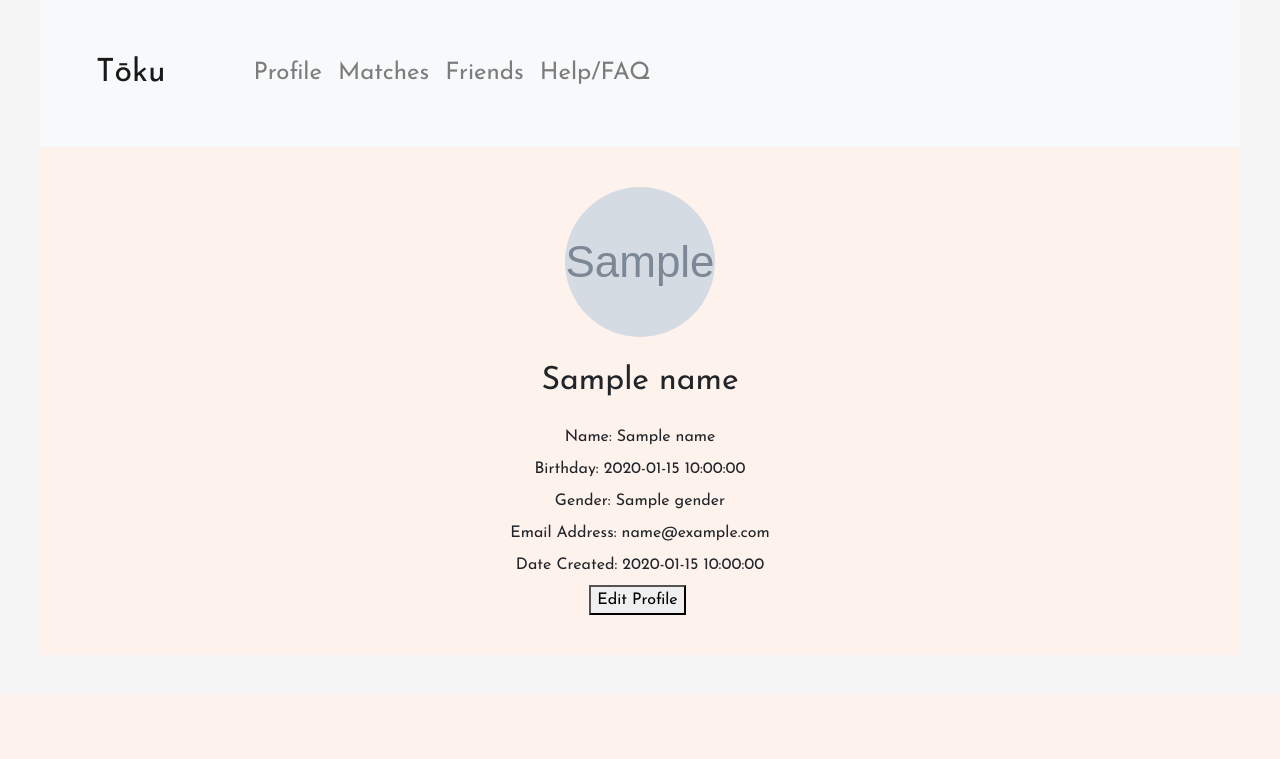
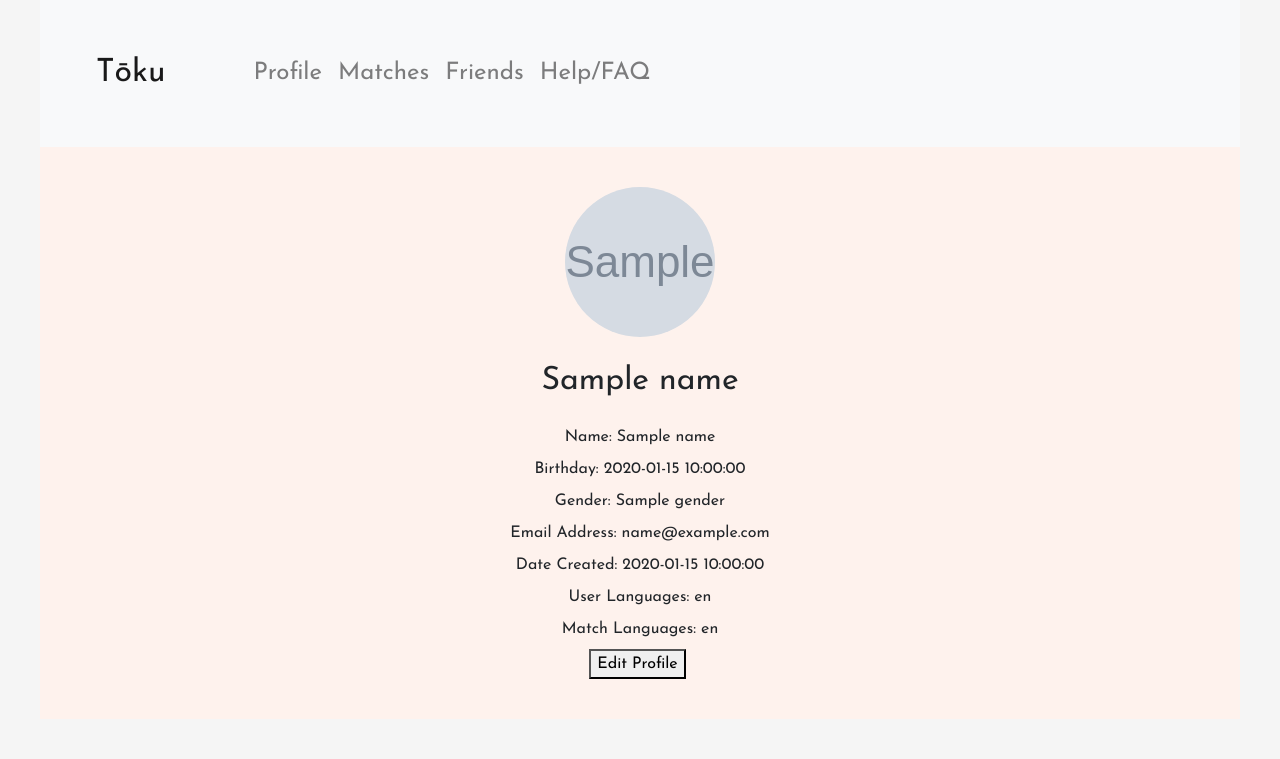
Before and after one commit to nathanzzhang/TokuApp, a Flask app: template backend/templates/profile.html in a window 1280 px wide. Shown: the part 271-1030 px from the top of the page. Before the commit the page ends 886 px from the top, so only its background shows below. Run offline with Flask 2, Linux system fonts and the light colour scheme; the template is opened without the code that fills it: most values are stand-ins (such as "Sample title", 1, 10 or a date in 2020); grey boxes marked "Sample" are stand-in pictures; parts of the project's set-up code (start-up, migrations or seed data) failed here and were passed over; some libraries are stand-ins or nearby versions.

Commit message:
debug session

```diff
--- a/backend/app.py
+++ b/backend/app.py
@@ -24,6 +24,8 @@ db = SQLAlchemy(app)
 db.app = app
 db.init_app(app)
 DEBUG = True
+
+
 
 login_manager = LoginManager()
 login_manager.init_app(app)
@@ -103,12 +105,13 @@ def languages():
         if user_languages != [] and match_languages != []:
             user.set_user_languages(str(user_languages).strip('[]'))
             user.set_match_languages(str(match_languages).strip('[]'))
+            db.session.flush()
+            db.session.commit()
             login_user(user)
-            db.session.add(user)
-            db.session.commit()
+            print(user.match_languages) #for debugging purposes
         else:
             return jsonify({"message": "Must select at least one language for both"})
-    return render_template("profile.html", username=user.username, name=user.name, birthday=user.birthday, gender=user.gender, email=user.email, date_created=user.created), 200
+    return render_template("profile.html", username=user.username, name=user.name, birthday=user.birthday, gender=user.gender, email=user.email, date_created=user.created, user_languages=user.user_languages, match_languages=user.match_languages), 200
 
 
 @app.route("/login", methods=["POST", "GET"])
@@ -131,6 +134,8 @@ def login():
         if not user.check_password(password):
             return jsonify({"message": "Invalid password."}), 400
         login_user(user)
+        print(user.match_languages)
+
     return render_template("profile.html", username=user.username, name=user.name, birthday=user.birthday, gender=user.gender, email=user.email, date_created=user.created), 200
 
 
@@ -159,8 +164,12 @@ def profile():
             user.set_email(req.get('email'))
         if(req.get('gender')):
             user.set_gender(req.get('gender'))
+        if(req.get('user_languages')):
+            user.set_user_languages(req.get('user_languages'))
+        if(req.get('match_languages')):
+            user.set_match_languages(req.get('match_languages'))
 
-    return render_template("profile.html",name=user.name, birthday=user.birthday, gender=user.gender, email=user.email, date_created=user.created), 200
+    return render_template("profile.html",name=user.name, birthday=user.birthday, gender=user.gender, email=user.email, date_created=user.created, user_languages=user.user_languages, match_languages=user.match_languages), 200
 
 
 
@@ -174,17 +183,20 @@ def get_matches():
         return current_app.login_manager.unauthorized()
     username = current_user.username
     user = models.User.query.filter_by(username=username).first()
+    print(user.match_languages)
     matches = {}
     if "," in user.match_languages:
         match_language_list = list(user.match_languages.split(","))
     else:
         match_language_list = [user.match_languages]
     for language in match_language_list: #for every language that you want to learn
+        print(language)
         for match in models.User.query.all(): #for every user in the database
             if match.username is not user.username: #if you are not matched with yourself
                 match_user_languages = list(match.user_languages.split(","))
                 if language in match_user_languages: #if the language you want to learn is a language that the user is fluent in
                     matches[match.username] = language #a new element is made with key = username and its value equal to the language dictionary
+    print(matches)
     return matches
 
 @app.route("/friends", methods=["POST", "GET"])
--- a/backend/templates/profile.html
+++ b/backend/templates/profile.html
@@ -18,24 +18,6 @@
         <a class="nav-item nav-link" href="/match" onclick='get_current_token("/match");'>Matches</a>
         <a class="nav-item nav-link" href="/friends" onclick='get_current_token("/friends");'>Friends</a>
         <a class="nav-item nav-link" href="/faq">Help/FAQ</a>
-        <script>
-            function get_current_token(String)
-            {
-                var get_current_token = '@Session["current_token"]';
-                $.post(url, get_current_token);
-                $.ajax({
-                    url: url,
-                    type: "POST",
-                    data: JSON.stringify(get_current_token),
-                    processData: false,
-                    contentType: "application/json; charset=UTF-8",
-                    complete: function() {
-                        console.log("request complete!");
-                        window.location = url;
-                    }
-                });
-            }
-        </script>
       </div>
     </div>
   </nav>
@@ -50,6 +32,8 @@
         <label class="profile_attributes" id="gender" name="gender"> Gender: {{gender}} </label><br>
         <label class="profile_attributes" id="email" name="email"> Email Address: {{email}} </label><br>
         <label class="profile_attributes" id="date_created" name="date_created"> Date Created: {{date_created}} </label><br>
+        <label class="profile_attributes" id="user_languages" name="user_languages"> User Languages: {{user_languages}} </label><br>
+        <label class="profile_attributes" id="match_languages" name="match_languages"> Match Languages: {{match_languages}} </label><br>
       </div>
     <div class="editPage" id="editProfilePage" >
       <button type="button" id="Edit" onclick="toggleVisibility()"> Edit Profile </button>
--- a/config.py
+++ b/config.py
@@ -26,3 +26,9 @@ conn = sqlite3.connect("app.db")
 print("Saving data to db")
 conn.execute('CREATE TABLE IF NOT EXISTS user (username TEXT, password TEXT, current_token TEXT, name TEXT, birthday TEXT, gender TEXT, email TEXT, created TEXT, user_languages TEXT, match_languages TEXT, friends TEXT)')
 conn.execute('CREATE TABLE IF NOT EXISTS friend (id INT, username TEXT, name TEXT, languages TEXT, user_id TEXT)')
+cursor1 = conn.cursor()
+nate6="nate6"
+cursor1.execute("SELECT * FROM user")
+result = cursor1.fetchall()
+for r in result:
+    print(r)
```
Also changed, not shown: app.db.
